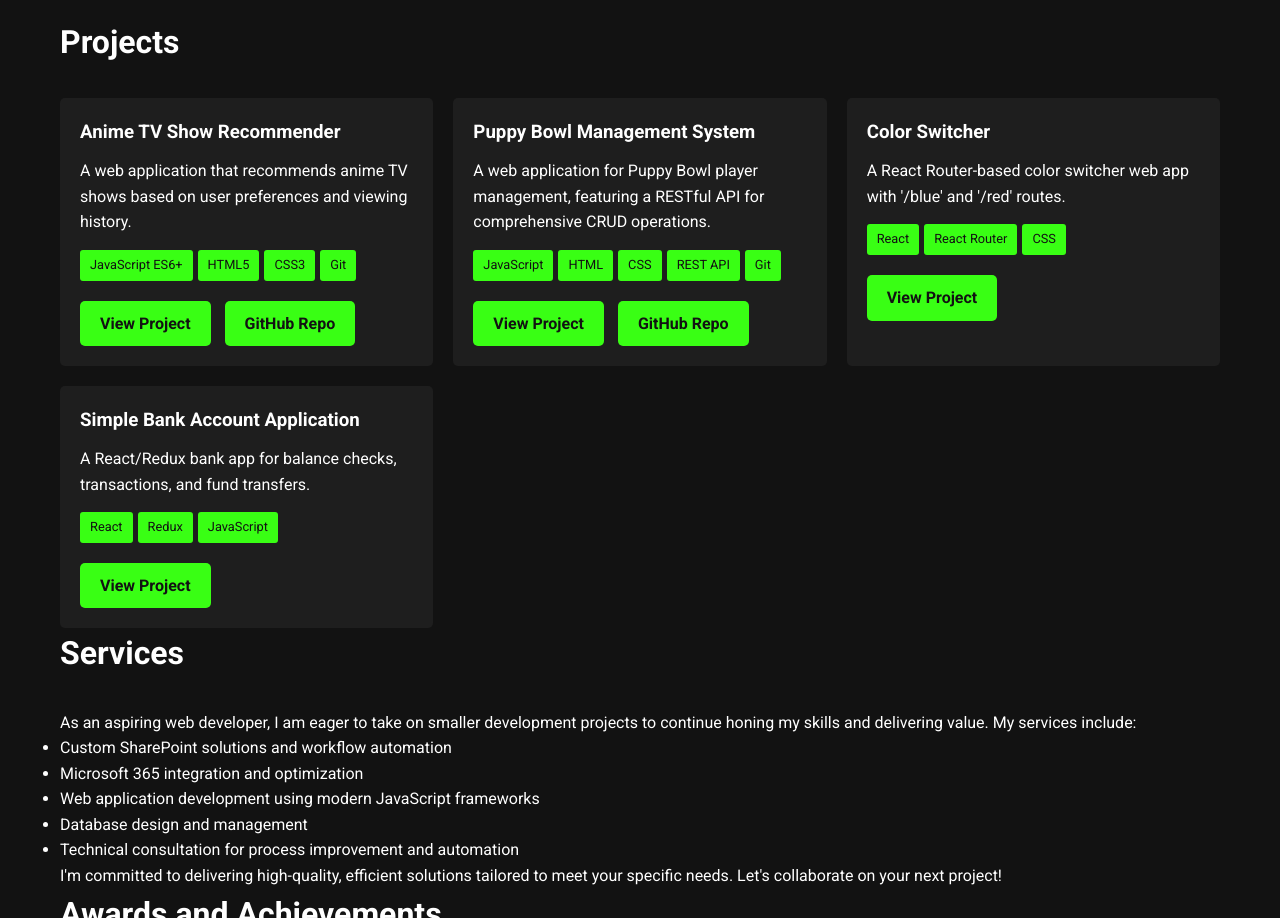
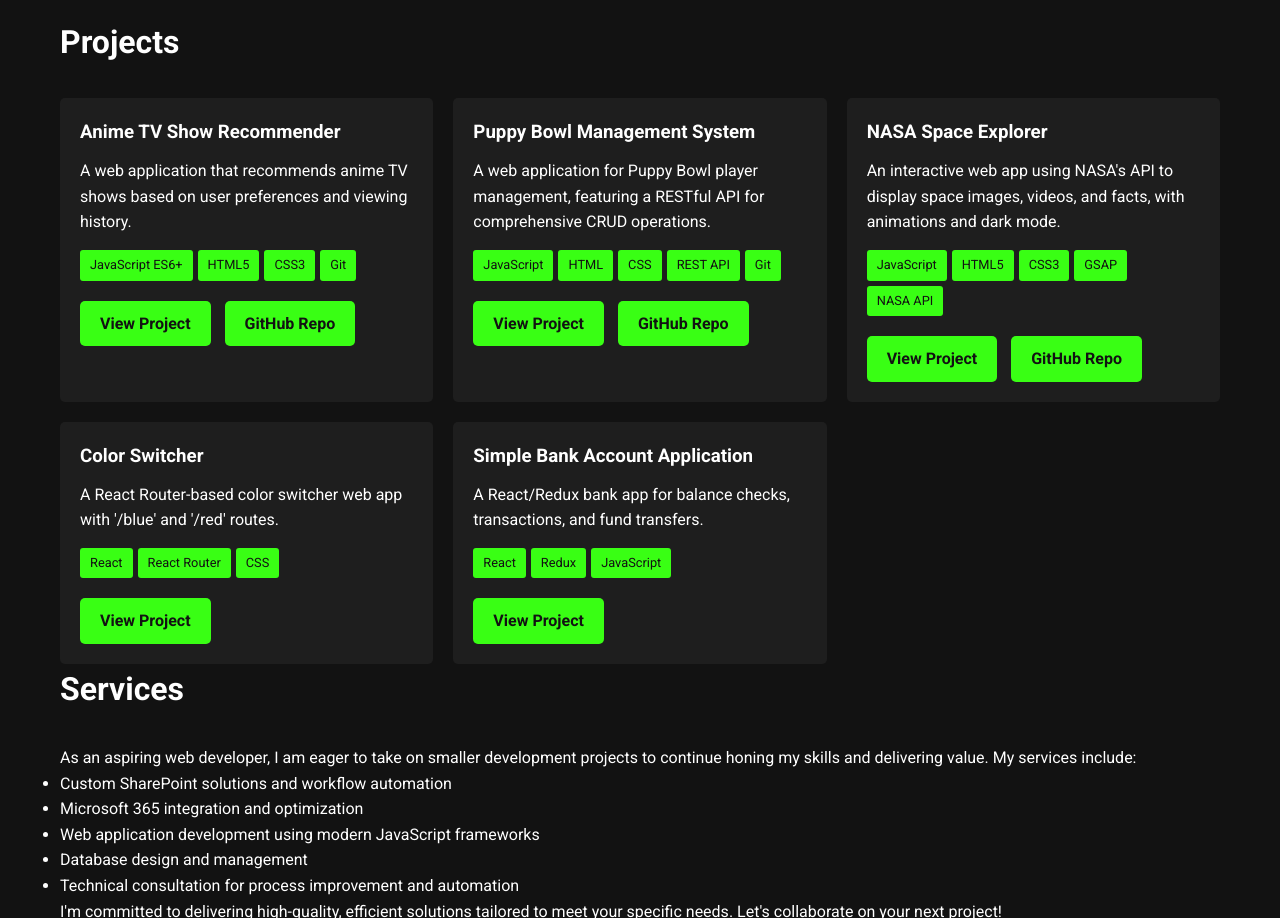
Before and after one commit to dnstroupe/portfolio, a plain HTML site: page index.html in a window 1280 px wide. Shown: the part 1776-2694 px from the top of the page. Drawn offline with Linux system fonts and the light colour scheme.

Commit message:
Updated portfolio with NASA Space Explorer project

```diff
--- a/index.html
+++ b/index.html
@@ -155,6 +155,19 @@
                     <a href="https://github.com/dnstroupe/Unit2.PuppyBowl.Starter" class="btn" target="_blank" aria-label="View Puppy Bowl Management System GitHub Repository">GitHub Repo</a>
                 </div>
                 <div class="project-card">
+                    <h3>NASA Space Explorer</h3>
+                    <p>An interactive web app using NASA's API to display space images, videos, and facts, with animations and dark mode.</p>
+                    <div class="tech-stack">
+                        <span>JavaScript</span>
+                        <span>HTML5</span>
+                        <span>CSS3</span>
+                        <span>GSAP</span>
+                        <span>NASA API</span>
+                    </div>
+                    <a href="https://dnstroupe.github.io/nasa-space-explorer/" class="btn" target="_blank" aria-label="View NASA Space Explorer Project">View Project</a>
+                    <a href="https://github.com/dnstroupe/nasa-space-explorer" class="btn" target="_blank" aria-label="View NASA Space Explorer GitHub Repository">GitHub Repo</a>
+                </div>
+                <div class="project-card">
                     <h3>Color Switcher</h3>
                     <p>A React Router-based color switcher web app with '/blue' and '/red' routes.</p>
                     <div class="tech-stack">
```
Also changed, not shown: 2 other files.
